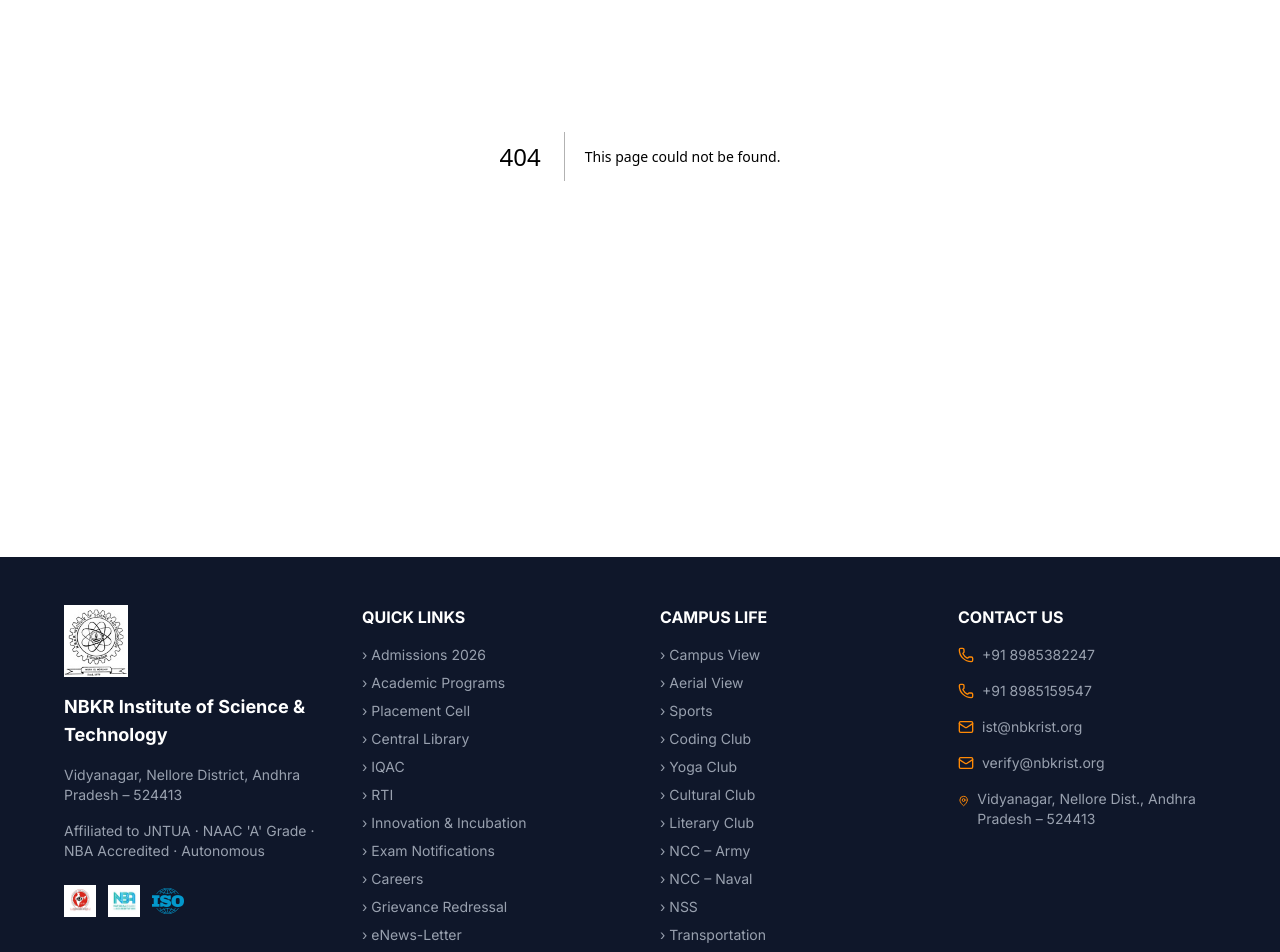
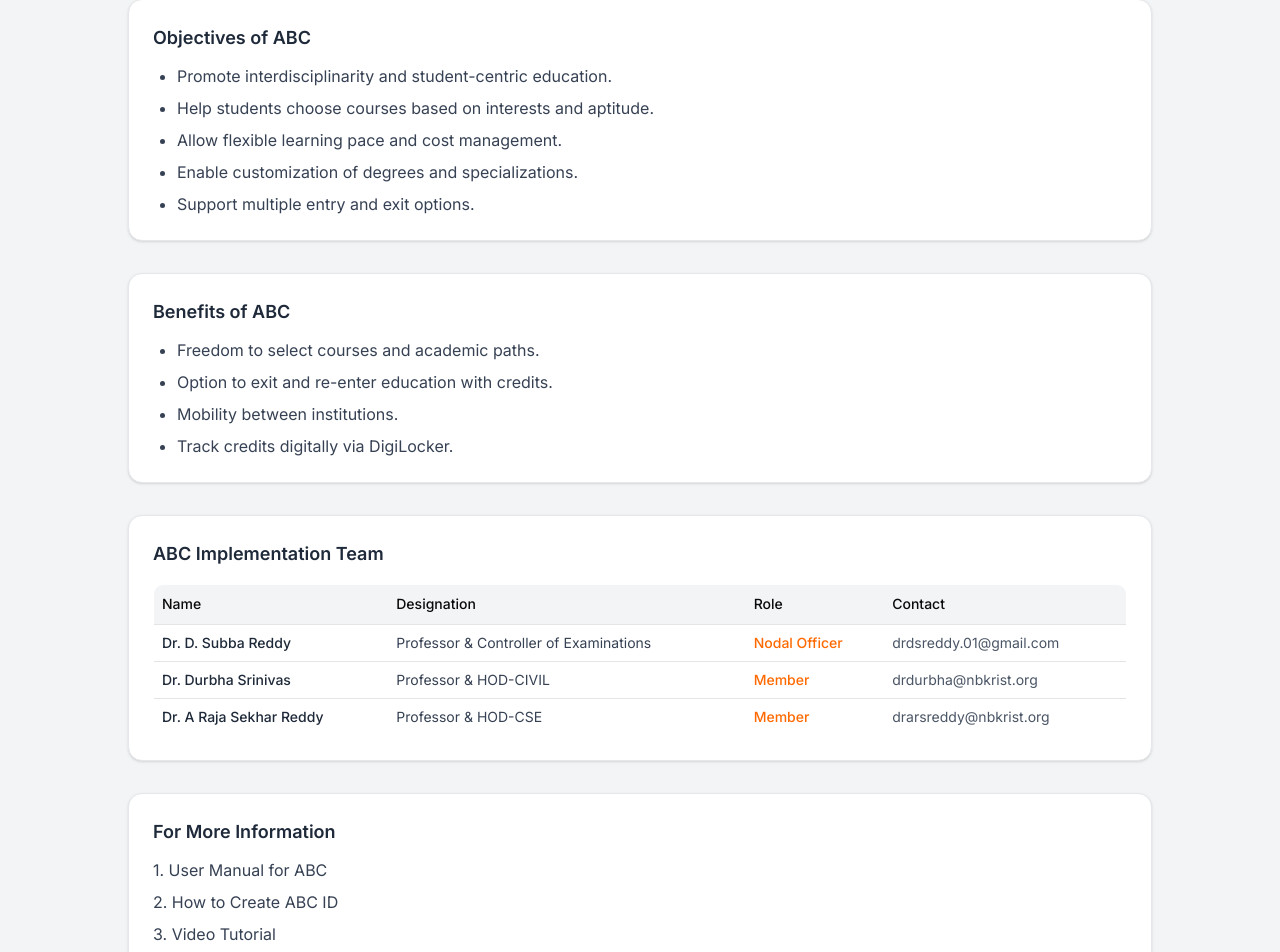
Before and after one commit to balajisudarshan/clg_web_nextJs, a Next.js app: page /academics/nep2020 in a window 1280 px wide. Before the commit this address had no page. Shown: the part 352-1304 px from the top of the page. Built offline with nearby package versions, Linux system fonts and the light colour scheme.

Commit message:
Update NEP 2020 Initiatives link and add faculty information page

```diff
--- /dev/null
+++ b/src/app/academics/nep2020/page.js
@@ -0,0 +1,144 @@
+"use client"
+
+import React from "react"
+import { Table, TableHeader, TableRow, TableHead, TableBody, TableCell } from "@/components/ui/table"
+
+const faculty = [
+  {
+    name: "Dr. D. Subba Reddy",
+    role: "Professor & Controller of Examinations",
+    position: "Nodal Officer",
+    contact: "drdsreddy.01@gmail.com",
+  },
+  {
+    name: "Dr. Durbha Srinivas",
+    role: "Professor & HOD-CIVIL",
+    position: "Member",
+    contact: "drdurbha@nbkrist.org",
+  },
+  {
+    name: "Dr. A Raja Sekhar Reddy",
+    role: "Professor & HOD-CSE",
+    position: "Member",
+    contact: "drarsreddy@nbkrist.org",
+  },
+]
+
+export default function Page() {
+  return (
+    <div className="min-h-screen bg-gray-100 py-10 px-4 md:px-20">
+
+      <div className="max-w-5xl mx-auto space-y-8">
+
+        <h1 className="text-2xl md:text-3xl font-semibold text-gray-800 text-center">
+          NEP 2020 <span className="text-orange-500">Initiatives</span>
+        </h1>
+
+        <div className="bg-white border border-gray-200 rounded-xl shadow-sm p-6 space-y-4">
+          <p className="text-gray-700 leading-relaxed">
+            The Academic Bank of Credits (ABC) is a digital platform developed under DigiLocker
+            that stores academic credits earned by students. It enables flexible learning pathways
+            and credit transfer across institutions.
+          </p>
+        </div>
+
+        <div className="bg-white border border-gray-200 rounded-xl shadow-sm p-6">
+          <h2 className="text-lg font-semibold text-gray-800 mb-3">
+            Objectives of ABC
+          </h2>
+          <ul className="list-disc pl-6 space-y-2 text-gray-700">
+            <li>Promote interdisciplinarity and student-centric education.</li>
+            <li>Help students choose courses based on interests and aptitude.</li>
+            <li>Allow flexible learning pace and cost management.</li>
+            <li>Enable customization of degrees and specializations.</li>
+            <li>Support multiple entry and exit options.</li>
+          </ul>
+        </div>
+
+        <div className="bg-white border border-gray-200 rounded-xl shadow-sm p-6">
+          <h2 className="text-lg font-semibold text-gray-800 mb-3">
+            Benefits of ABC
+          </h2>
+          <ul className="list-disc pl-6 space-y-2 text-gray-700">
+            <li>Freedom to select courses and academic paths.</li>
+            <li>Option to exit and re-enter education with credits.</li>
+            <li>Mobility between institutions.</li>
+            <li>Track credits digitally via DigiLocker.</li>
+          </ul>
+        </div>
+
+        <div className="bg-white border border-gray-200 rounded-xl shadow-sm p-6">
+          <h2 className="text-lg font-semibold text-gray-800 mb-4">
+            ABC Implementation Team
+          </h2>
+
+          <div className="overflow-x-auto">
+            <div className="min-w-[600px]">
+
+              <Table className="w-full border border-gray-200 rounded-lg overflow-hidden">
+
+                <TableHeader>
+                  <TableRow className="bg-gray-100">
+                    <TableHead>Name</TableHead>
+                    <TableHead>Designation</TableHead>
+                    <TableHead>Role</TableHead>
+                    <TableHead>Contact</TableHead>
+                  </TableRow>
+                </TableHeader>
+
+                <TableBody>
+                  {faculty.map((f, i) => (
+                    <TableRow key={i} className="border-t hover:bg-gray-50 transition">
+
+                      <TableCell className="font-medium text-gray-800">
+                        {f.name}
+                      </TableCell>
+
+                      <TableCell className="text-gray-700">
+                        {f.role}
+                      </TableCell>
+
+                      <TableCell className="text-orange-500 font-medium">
+                        {f.position}
+                      </TableCell>
+
+                      <TableCell className="text-gray-600 text-sm">
+                        {f.contact}
+                      </TableCell>
+
+                    </TableRow>
+                  ))}
+                </TableBody>
+
+              </Table>
+
+            </div>
+          </div>
+        </div>
+
+        <div className="bg-white border border-gray-200 rounded-xl shadow-sm p-6">
+          <h2 className="text-lg font-semibold text-gray-800 mb-3">
+            For More Information
+          </h2>
+
+          <div className="flex flex-col gap-2 text-gray-700">
+            <a href="#" className="hover:text-orange-500 transition">
+              1. User Manual for ABC
+            </a>
+            <a href="#" className="hover:text-orange-500 transition">
+              2. How to Create ABC ID
+            </a>
+            <a href="#" className="hover:text-orange-500 transition">
+              3. Video Tutorial
+            </a>
+            <a href="#" className="hover:text-orange-500 transition">
+              4. FAQ's
+            </a>
+          </div>
+        </div>
+
+      </div>
+
+    </div>
+  )
+}
--- a/src/components/NavBar.jsx
+++ b/src/components/NavBar.jsx
@@ -31,7 +31,7 @@ const adminLinks = [
 const academicLinks = [
   { name: "Academic Programs", href: "/academics/programs" },
   { name: "Academic Calendar", href: "/academics/calendar" },
-  { name: "NEP 2020 Initiatives", href: "/nep-2020" },
+  { name: "NEP 2020 Initiatives", href: "/academics/nep2020" },
   { name: "Syllabus", href: "/syllabus" },
   { name: "Outcome Based Education", href: "/obe" },
   { name: "Academic Regulations", href: "/regulations" },
```
